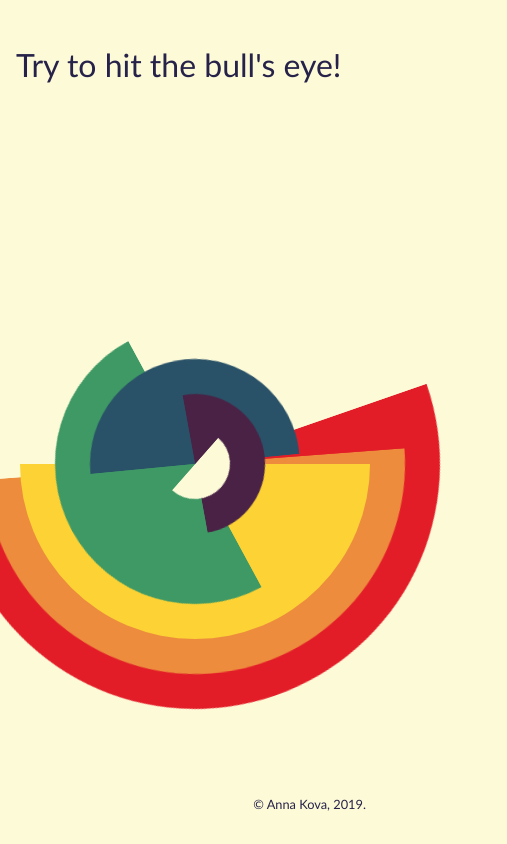
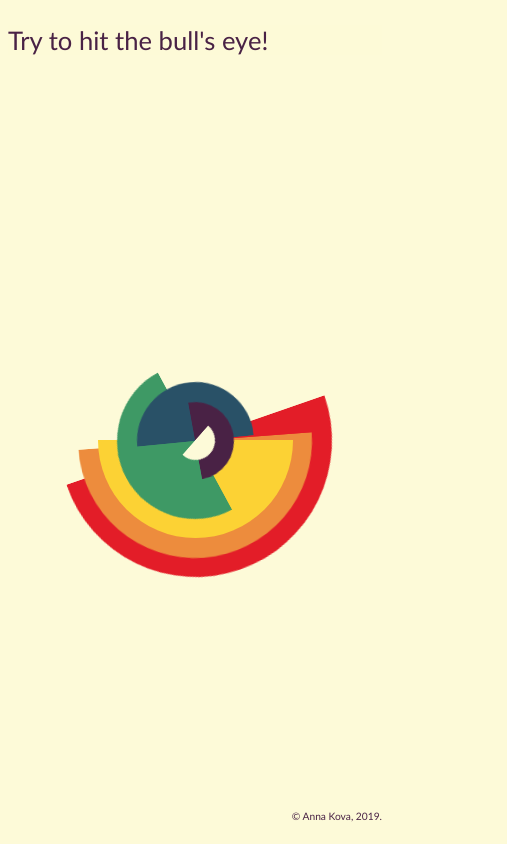
Before and after one commit to anna-yeddi/bullseye, a plain HTML site: page index.html in a window 390 px wide. Shown: the whole page, 507 px wide, since content can reach past the window. Drawn offline with Linux system fonts and the light colour scheme.

Commit message:
ES2017, responsive layout fixed

```diff
--- a/animation.css
+++ b/animation.css
@@ -8,75 +8,75 @@
     animation: spin ease 1.4s infinite both;
   }
   .arc:nth-child(1) {
-    background: #e31d28;
-    width: 490px;
-    height: 490px;
-    margin-left: -245px;
-    margin-top: -245px;
-    clip: rect(0 490px 245px 0);
+    background: var(--red);
+    width: 70vmin;
+    height: 70vmin;
+    margin-left: -35vmin;
+    margin-top: -35vmin;
+    clip: rect(0 70vmin 35vmin 0);
     animation-delay: 1.2s;
   }
   .arc:nth-child(2) {
-    background: #ed8c3d;
-    width: 420px;
-    height: 420px;
-    margin-left: -210px;
-    margin-top: -210px;
-    clip: rect(0 420px 210px 0);
+    background: var(--orange);
+    width: 60vmin;
+    height: 60vmin;
+    margin-left: -30vmin;
+    margin-top: -30vmin;
+    clip: rect(0 60vmin 30vmin 0);
     animation-delay: 1s;
   }
   .arc:nth-child(3) {
-    background: #fcd234;
-    width: 350px;
-    height: 350px;
-    margin-left: -175px;
-    margin-top: -175px;
-    clip: rect(0 350px 175px 0);
+    background: var(--yellow);
+    width: 50vmin;
+    height: 50vmin;
+    margin-left: -25vmin;
+    margin-top: -25vmin;
+    clip: rect(0 50vmin 25vmin 0);
     animation-delay: 0.8s;
   }
   .arc:nth-child(4) {
-    background: #3e9965;
-    width: 280px;
-    height: 280px;
-    margin-left: -140px;
-    margin-top: -140px;
-    clip: rect(0 280px 140px 0);
+    background: var(--green);
+    width: 40vmin;
+    height: 40vmin;
+    margin-left: -20vmin;
+    margin-top: -20vmin;
+    clip: rect(0 40vmin 20vmin 0);
     animation-delay: 0.6s;
   }
   .arc:nth-child(5) {
-    background: #295167;
-    width: 210px;
-    height: 210px;
-    margin-left: -105px;
-    margin-top: -105px;
-    clip: rect(0 210px 105px 0);
+    background: var(--blue);
+    width: 30vmin;
+    height: 30vmin;
+    margin-left: -15vmin;
+    margin-top: -15vmin;
+    clip: rect(0 30vmin 15vmin 0);
     animation-delay: 0.4s;
   }
   .arc:nth-child(6) {
-    background: #492245;
-    width: 140px;
-    height: 140px;
-    margin-left: -70px;
-    margin-top: -70px;
-    clip: rect(0 140px 70px 0);
+    background: var(--purple);
+    width: 20vmin;
+    height: 20vmin;
+    margin-left: -10vmin;
+    margin-top: -10vmin;
+    clip: rect(0 20vmin 10vmin 0);
     animation-delay: 0.2s;
   }
   .arc:nth-child(7) {
-    background: #fdfad8;
-    width: 70px;
-    height: 70px;
-    margin-left: -35px;
-    margin-top: -35px;
-    clip: rect(0 70px 35px 0);
+    background: var(--light);
+    width: 10vmin;
+    height: 10vmin;
+    margin-left: -5vmin;
+    margin-top: -5vmin;
+    clip: rect(0 10vmin 5vmin 0);
     animation-delay: 0s;
   }
   #rainbow {
-    position: absolute;
-    left: 50%;
-    top: 55%;
+    position: relative;
+    /* left: 50%;
+    top: 45%;
     transform: translate(-50%, -50%);
-    width: 490px;
-    height: 490px;
+    width: 70vmin;
+    height: 70vmin; */
   }
   @keyframes spin {
     from {
@@ -90,3 +90,5 @@
     background: #fdfad8;
     overflow: hidden;
   }
+
+  /* 35px = 5vmin */
--- a/index.html
+++ b/index.html
@@ -11,11 +11,13 @@
 </head>
 <body>
 
-<main class="container row">
+<main>
+    <div class="container">
 
         <h1>Try to hit the bull's eye!</h1>
 
-    <div id="rainbow" class="circle">
+        <div id="rainbow">
+            <div id="circle">
                 <div class="arc"></div>
                 <div class="arc"></div>
                 <div class="arc"></div>
@@ -25,12 +27,16 @@
                 <div class="arc"></div>
             </div>
 
-    <div id="display">TEST</div>
-</main>
+            <div id="display" class="purple"><span id="displayTxt">Status</span></div>
+        </div>
+
+    </div>
 
     <footer>
         © Anna Kova, <span id="pubDate">2019</span><span id="copyDate"></span>.
     </footer>
+</main>
+
 <script type="text/JavaScript" src="script.js"></script>
 </body>
 </html>
--- a/script.js
+++ b/script.js
@@ -1,86 +1,101 @@
-let display = document.querySelector('#display'),
+let body = document.querySelector('body'),
     bullseye = document.querySelector('#rainbow'),
-    body = document.querySelector('body'),
-    drink = 0;
+    display = document.querySelector('#display'),
+    displayTxt = document.querySelector('#displayTxt');
 
 init();
 
 function init() {
+    bullseye.removeEventListener('click', init);
     bullseye.addEventListener('click', shootPromise);
-    start();
-}
-function shootPromise() {
-    shoot()
-        .then(win)
-        .catch(loose)
-        .then(reset)
+    display.classList.remove('visible', 'yellow');
+    bullseye.classList.add('ready');
 }
 
-function start() {
-    body.removeEventListener('click', init);
-    display.style.display = 'none';
-    body.classList.add('ready');
-    console.log('init launched');
+async function shootPromise() {
+    shoot();
+    try {
+        await shootResult();
+        try {
+            await win();
+            await buyBeer();
+        }
+        catch (reject) {
+            await giveMoney();
+        }
+    }
+    catch (reject) {
+        await loose();
+    }
+    await reset();
 }
 
 function shoot() {
     bullseye.removeEventListener('click', shootPromise);
-    display.style.display = 'flex';
-    display.textContent = 'The arrow is on its way...';
-    body.classList.remove('ready');
+    bullseye.classList.remove('ready');
     body.classList.add('wait');
-    console.log('shoot fired');
+    display.classList.add('visible');
+    display.classList.add('purple');
+    displayTxt.textContent = 'The arrow is on its way...';
+}
 
-    let promise = new Promise(function(resolve, reject) {
+async function shootResult() {
+    await new Promise((resolve, reject) => {
         setTimeout(() => {
             Math.random() > .5 ? resolve() : reject();
             body.classList.remove('wait');
         }, 3000);
     });
-
-    return promise;
 }
 
-function win() {
-    display.textContent = 'You hit the target!..';
-    console.log('Lucky you!');
-    setTimeout(() => {
-        display.textContent = 'You won';
-        drink = Math.random() * 1000 % 2;
-        (drink >= 1) ? buyBeer() : giveMoney();
-        console.log('win timeout');
-    }, 1500);
+async function win() {
+    display.classList.remove('purple');
+    display.classList.add('green');
+    displayTxt.textContent = 'You hit the target!..';
+    console.log('Win. Lucky you!');
+
+    await new Promise((resolve, reject) => {
+        setTimeout(() => {
+            display.classList.remove('green');
+            display.classList.add('blue');
+            displayTxt.textContent = 'You won';
+
+            const drink = Math.random() * 1000 % 2;
+            drink >=1 ? resolve() : reject();
+        }, 1500);
+    });
 }
 
 function buyBeer() {
-    display.textContent = `${display.textContent} (and got an ice cream)`;
-    console.log('beer');
+    displayTxt.textContent += ' (and got an ice cream)';
 }
 
 function giveMoney() {
-    display.textContent = `${display.textContent} (and got some cash)`;
-    console.log('money');
+    displayTxt.textContent += ' (and got a cash prize)';
 }
 
-function loose() {
-    display.textContent = 'Sorry, you missed the target!';
-    console.error('missed =((');
-    setTimeout(() => {
-        display.textContent = 'You lost... Try again?';
-        console.log('loose timeout');
-    }, 1500);
+async function loose() {
+    display.classList.remove('purple');
+    display.classList.add('red');
+    displayTxt.textContent = 'Sorry, you missed the target!';
+    console.log('missed =((');
+
+    await new Promise ((resolve, reject) => setTimeout(resolve, 2000));
+
+    display.classList.remove('red');
+    display.classList.add('orange');
+    displayTxt.textContent = 'You lost, but there\'s always a second chance';
 }
 
-function reset() {
-    drink = '';
+async function reset() {
     body.classList.remove('ready');
-    console.log('reset initiated');
-    setTimeout(() => {
-        display.textContent = 'Click to give it another shot';
-        body.addEventListener('click', init);
-        console.log('reset/timeout created!');
-    }, 1500);
-    console.log('reset finished');
+
+    await new Promise ((resolve, reject) => setTimeout(resolve, 2000));
+
+    display.classList.remove('blue', 'orange');
+    display.classList.add('yellow');
+    displayTxt.textContent = 'Would you like to give it another shot?';
+    bullseye.addEventListener('click', init);
 }
 
 
--- a/style.css
+++ b/style.css
@@ -1,8 +1,5 @@
-body {
+:root {
     --light: #fdfad8;
-    /* --dark: #2a2967; */
-    /* --dark: #293267; */
-    --dark: #262249;
     --transp: #fdfad8a6;
     --red: #e31d28;
     --orange: #ed8c3d;
@@ -13,16 +10,30 @@ body {
     background: #fdfad8;
     overflow: hidden;
     font-family: 'Trebuchet MS', 'Lucida Sans Unicode', 'Lucida Grande', 'Lucida Sans', Arial, sans-serif;
-    color: var(--dark);
-}
+    color: var(--purple);
+    font-size: .8rem; }
+    @media (min-width: 576px) {
+        :root {
+            font-size: 1rem; } }
+    @media (min-width: 1800px) {
+        :root {
+            font-size: 1.5rem; } }
+main {
+    display: flex;
+    flex-flow: row wrap;
+    justify-content: center;
+    min-height: 98vh;
+    width: 100%; }
 
-main.container {
-    min-height: calc(100vh - 4.5rem);
-    width: 100%;
-    padding-right: .5rem;
-    padding-left: .5rem;
-    margin-right: auto;
-    margin-left: auto; }
+div.container {
+    flex: 0 0 100%;
+    display: flex;
+    width: 90%;
+    margin: 0 auto;
+    flex-flow: row wrap;
+    justify-content: center;
+    align-content: space-between;
+    align-items: center; }
     @media (min-width: 576px) {
         .container {
         max-width: 540px; } }
@@ -39,58 +50,68 @@ main.container {
         .container {
         max-width: 1680px; } }
 
-.row {
-    display: flex;
-    flex-wrap: wrap;
-    margin-right: -.5rem;
-    margin-left: -.5rem;
-    /* justify-content: center; */
-    align-items: flex-start;
-    padding-top: 1rem;
-}
+h1 {
+    flex: 0 0 100%;
+    align-self: flex-start;
+    justify-content: start;
+    z-index: 3;
+    font-weight: 400;
+    background: var(--transp); }
 
-h1 {
-    font-weight: 400;
+#rainbow {
     flex: 0 0 100%;
     z-index: 2;
-    /* align-self: flex-start; */
-    background: var(--transp);
-}
+    width: 90vmin; }
 
-.ready {
-    cursor: url('img/bow-and-arrow-black-th.png'), ne-resize;
-}
-.wait {
-    cursor: progress;
-}
+div.circle {
+    z-index: 1; }
 
-#rainbow {
-    z-index: 1;
-}
+div#display {
+    flex: 0 0 100%;
+    color: var(--light);
+    min-width: 80vmin;
+    padding: .5rem;
+    z-index: 2;
+    position: relative;
+    display: none; }
 
-div.arc {
-    z-index: 1;
-}
-
-#display {
-    flex: 0 0 100%;
+span#displayTxt {
     z-index: 3;
-    padding: .5rem;
-    width: 10rem;
-    background: var(--dark);
-    color: var(--light);
+    padding: 0;
+    margin: 0 auto;
     font-size: 1.5rem;
     font-weight: lighter;
     letter-spacing: .2rem;
-    text-align: center;
-    justify-self: center;
-    display: none;
-}
+    text-align: center; }
+
+.ready {
+    cursor: url('img/bow-and-arrow-black-th.png'), ne-resize; }
+.wait {
+    cursor: progress; }
+
+.visible {
+    display: flex !important; }
+
+.purple {
+    background: var(--purple); }
+.red {
+    background: var(--red); }
+.orange {
+    background: var(--orange); }
+.yellow {
+    background: var(--yellow);
+    color: var(--blue) !important; }
+.green {
+    background: var(--green); }
+.blue {
+    background: var(--blue); }
 
 footer {
+    flex: 0 0 100%;
+    align-self: flex-end;
+    justify-content: end;
     text-align: end;
     font-size: 80%;
     font-weight: 200;
     padding: 0 1rem;
-    height: 2rem;
-}
+    height: 2rem; }
```
Also changed, not shown: 2 other files. Lines whose indentation alone changed are shown as unchanged.
